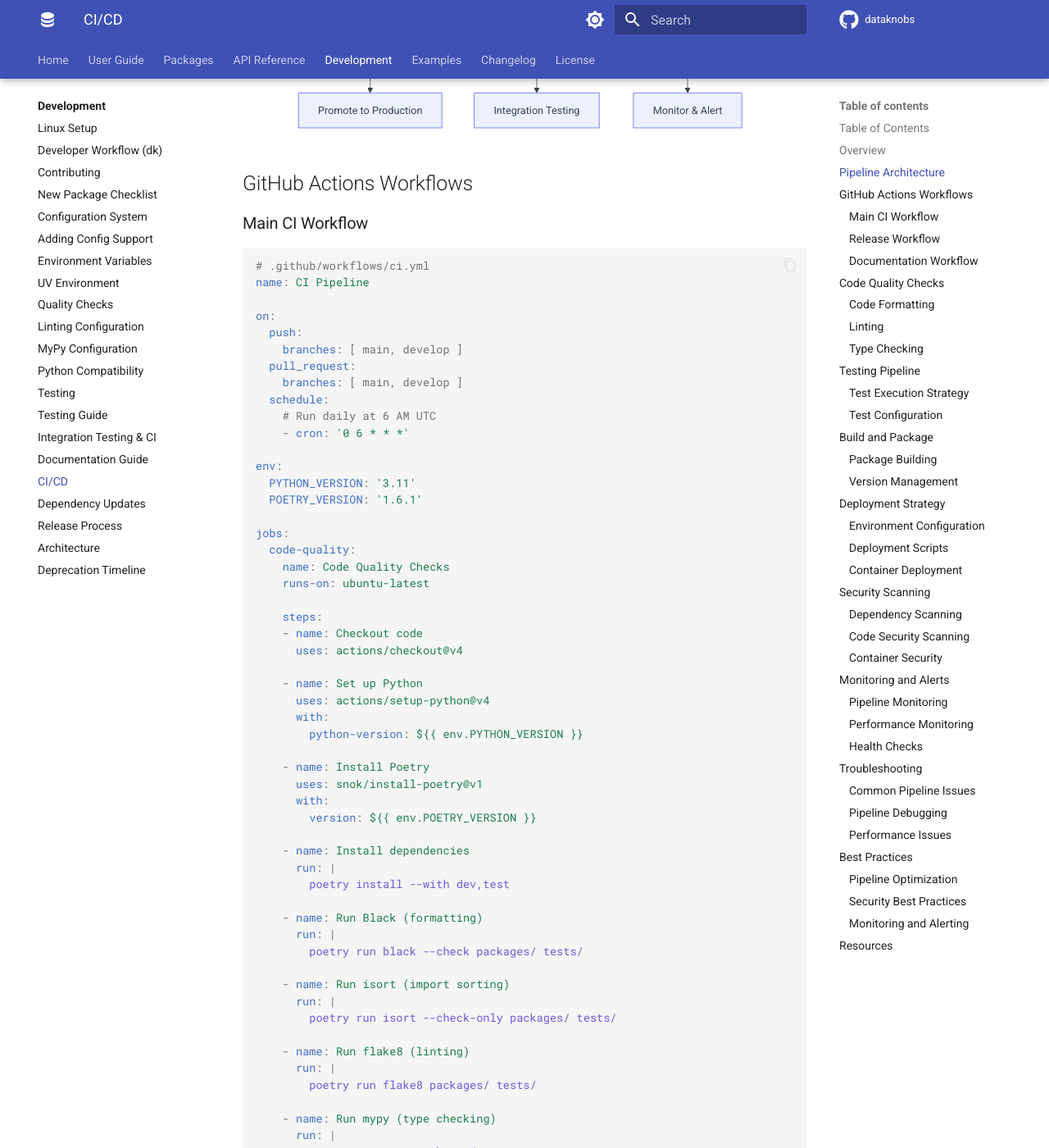
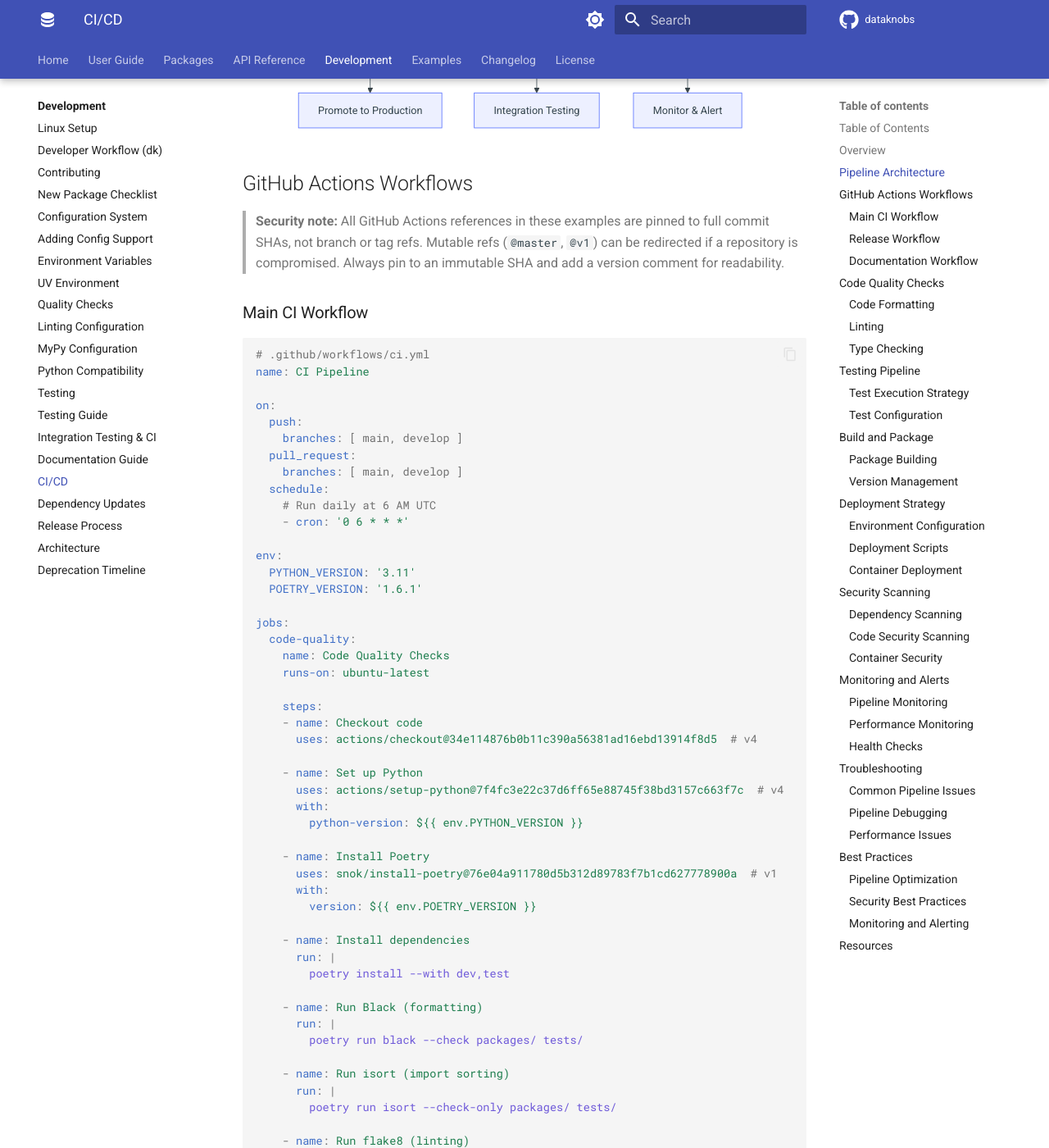
Before and after one commit to KBS-Labs/dataknobs, an MkDocs documentation site: the page built from docs/development/ci-cd.md, in a window 1280 px wide and 1400 px high, scrolled down 1672 px. Shown: the whole window at 82% size. Built offline with MkDocs 1.6.1 and Material for MkDocs 9.7.7, drawn with Linux system fonts in a browser that asks for light colours; comment, search, counter and statistics services are not loaded; some of the changed text lies outside the part shown.

Commit message:
pinned all github actions to shas

````diff
--- a/docs/development/ci-cd.md
+++ b/docs/development/ci-cd.md
@@ -56,6 +56,11 @@ flowchart TD
 
 ## GitHub Actions Workflows
 
+> **Security note:** All GitHub Actions references in these examples are pinned to
+> full commit SHAs, not branch or tag refs. Mutable refs (`@master`, `@v1`) can be
+> redirected if a repository is compromised. Always pin to an immutable SHA and add
+> a version comment for readability.
+
 ### Main CI Workflow
 
 ```yaml
@@ -82,15 +87,15 @@ jobs:
 
     steps:
     - name: Checkout code
-      uses: actions/checkout@v4
+      uses: actions/checkout@34e114876b0b11c390a56381ad16ebd13914f8d5  # v4
 
     - name: Set up Python
-      uses: actions/setup-python@v4
+      uses: actions/setup-python@7f4fc3e22c37d6ff65e88745f38bd3157c663f7c  # v4
       with:
         python-version: ${{ env.PYTHON_VERSION }}
 
     - name: Install Poetry
-      uses: snok/install-poetry@v1
+      uses: snok/install-poetry@76e04a911780d5b312d89783f7b1cd627778900a  # v1
       with:
         version: ${{ env.POETRY_VERSION }}
 
@@ -124,7 +129,7 @@ jobs:
 
     steps:
     - name: Checkout code
-      uses: actions/checkout@v4
+      uses: actions/checkout@34e114876b0b11c390a56381ad16ebd13914f8d5  # v4
 
     - name: Run Bandit (security linting)
       run: |
@@ -166,15 +171,15 @@ jobs:
 
     steps:
     - name: Checkout code
-      uses: actions/checkout@v4
+      uses: actions/checkout@34e114876b0b11c390a56381ad16ebd13914f8d5  # v4
 
     - name: Set up Python ${{ matrix.python-version }}
-      uses: actions/setup-python@v4
+      uses: actions/setup-python@7f4fc3e22c37d6ff65e88745f38bd3157c663f7c  # v4
       with:
         python-version: ${{ matrix.python-version }}
 
     - name: Install Poetry
-      uses: snok/install-poetry@v1
+      uses: snok/install-poetry@76e04a911780d5b312d89783f7b1cd627778900a  # v1
       with:
         version: ${{ env.POETRY_VERSION }}
 
@@ -220,17 +225,17 @@ jobs:
 
     steps:
     - name: Checkout code
-      uses: actions/checkout@v4
+      uses: actions/checkout@34e114876b0b11c390a56381ad16ebd13914f8d5  # v4
       with:
         fetch-depth: 0  # Full history for versioning
 
     - name: Set up Python
-      uses: actions/setup-python@v4
+      uses: actions/setup-python@7f4fc3e22c37d6ff65e88745f38bd3157c663f7c  # v4
       with:
         python-version: ${{ env.PYTHON_VERSION }}
 
     - name: Install Poetry
-      uses: snok/install-poetry@v1
+      uses: snok/install-poetry@76e04a911780d5b312d89783f7b1cd627778900a  # v1
       with:
         version: ${{ env.POETRY_VERSION }}
 
@@ -276,17 +281,17 @@ jobs:
 
     steps:
     - name: Checkout code
-      uses: actions/checkout@v4
+      uses: actions/checkout@34e114876b0b11c390a56381ad16ebd13914f8d5  # v4
       with:
         fetch-depth: 0
 
     - name: Set up Python
-      uses: actions/setup-python@v4
+      uses: actions/setup-python@7f4fc3e22c37d6ff65e88745f38bd3157c663f7c  # v4
       with:
         python-version: '3.11'
 
     - name: Install Poetry
-      uses: snok/install-poetry@v1
+      uses: snok/install-poetry@76e04a911780d5b312d89783f7b1cd627778900a  # v1
       with:
         version: '1.6.1'
 
@@ -335,10 +340,10 @@ jobs:
 
     steps:
     - name: Checkout code
-      uses: actions/checkout@v4
+      uses: actions/checkout@34e114876b0b11c390a56381ad16ebd13914f8d5  # v4
 
     - name: Set up Python
-      uses: actions/setup-python@v4
+      uses: actions/setup-python@7f4fc3e22c37d6ff65e88745f38bd3157c663f7c  # v4
       with:
         python-version: '3.11'
 
````
Also changed, not shown: other parts of docs/development/ci-cd.md (+9 -11 lines), 12 other files.
